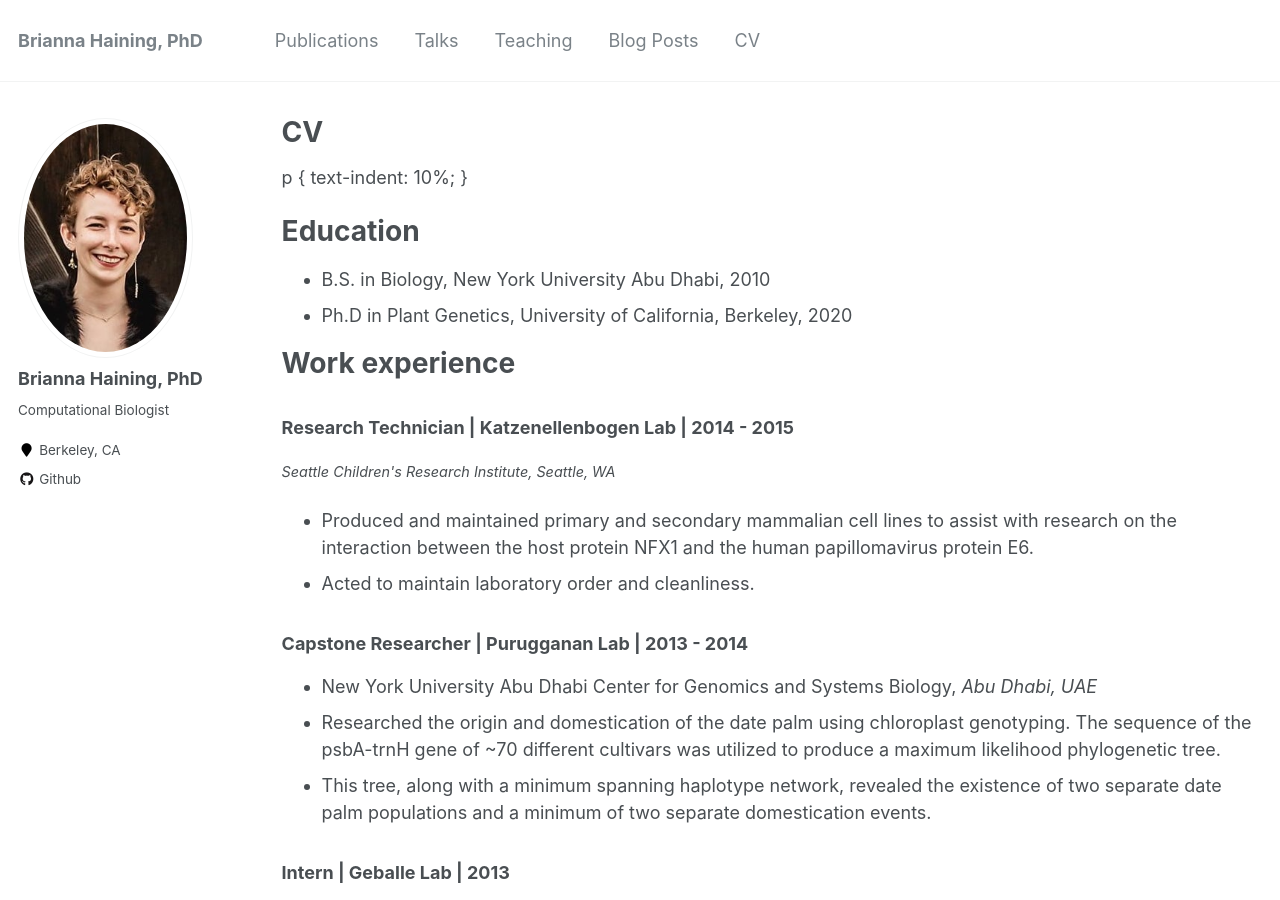
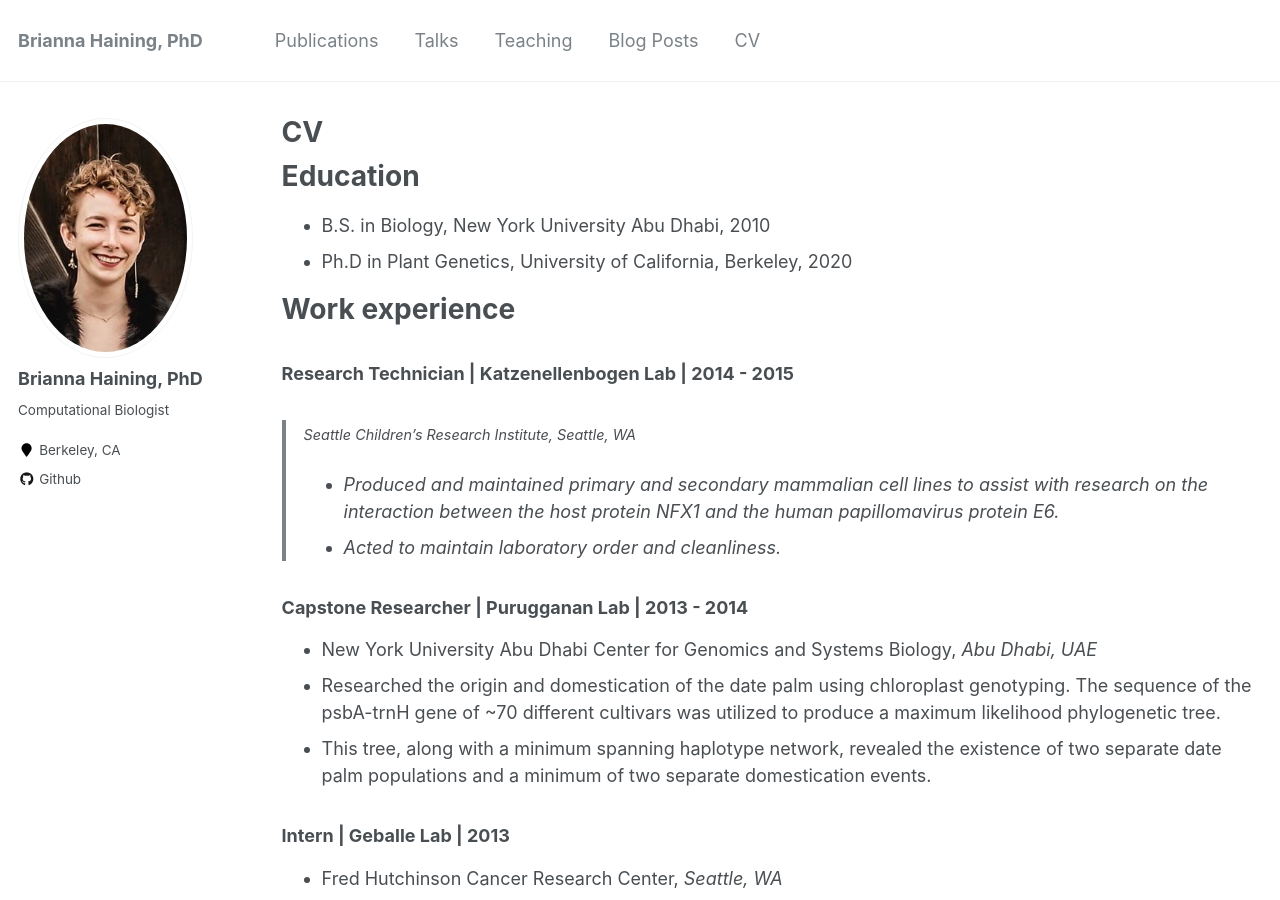
Before and after one commit to haining-b/haining-b.github.io, a Jekyll site: the page built from _pages/cv.md, in a window 1280 px wide and 900 px high. Built offline with Jekyll 4.4.1, drawn with Linux system fonts in a browser that asks for light colours.

Commit message:
Update cv.md

```diff
--- a/_pages/cv.md
+++ b/_pages/cv.md
@@ -9,9 +9,7 @@ redirect_from:
 
 {% include base_path %}
 
-p {
-  text-indent: 10%;
-}
+
 
 Education
 ======
@@ -23,7 +21,7 @@ Work experience
 
 ### Research Technician | Katzenellenbogen Lab | 2014 - 2015
 
-   <p><span style="font-size:0.8em; font-style:italic">    Seattle Children's Research Institute, Seattle, WA</span></p>
+   ><span style="font-size:0.8em; font-style:italic">    Seattle Children's Research Institute, Seattle, WA</span>
   *  Produced and maintained primary and secondary mammalian cell lines to assist with research on the interaction between the host protein NFX1 and the human papillomavirus protein E6.
   *  Acted to maintain laboratory order and cleanliness.
 
```
